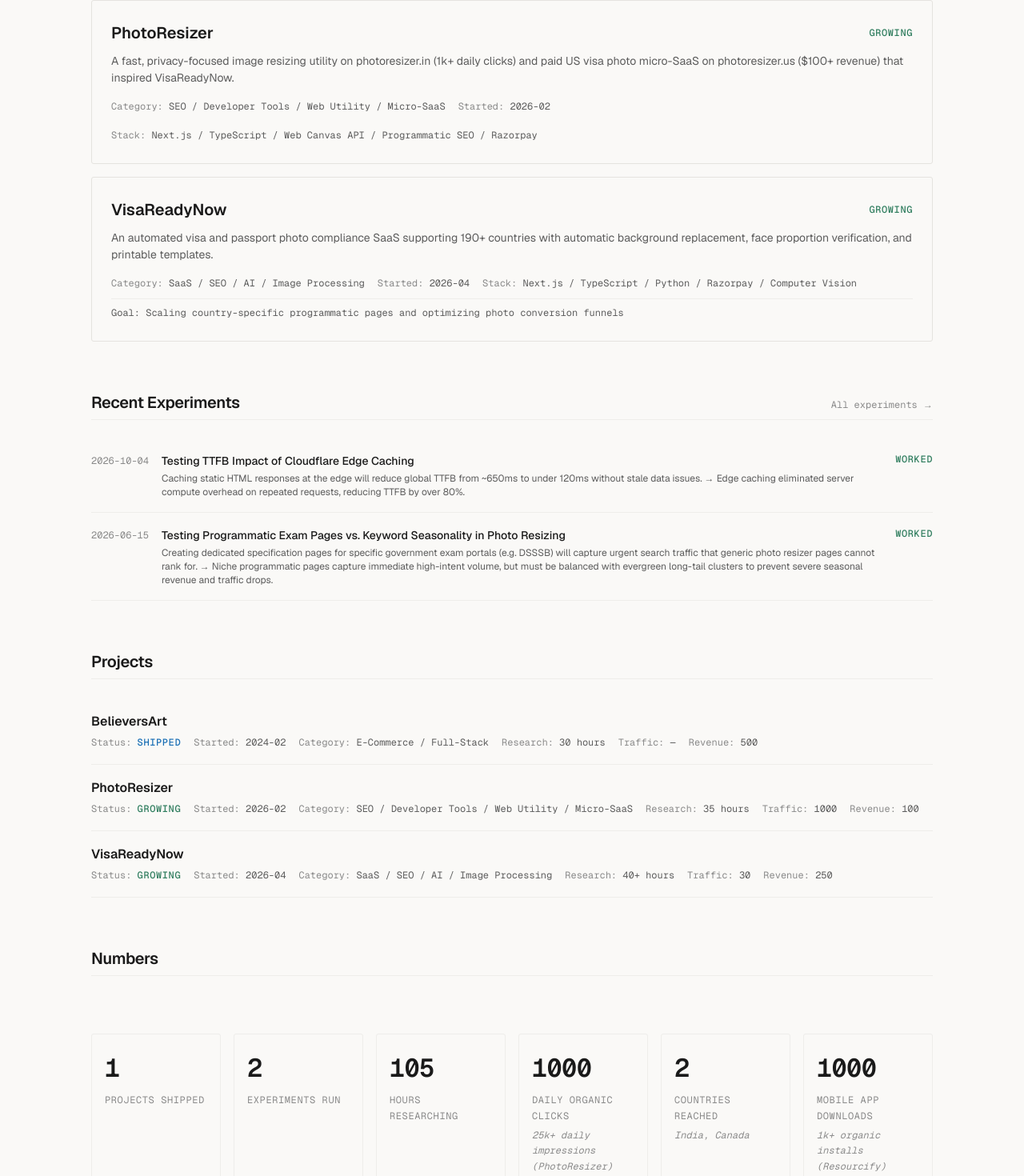
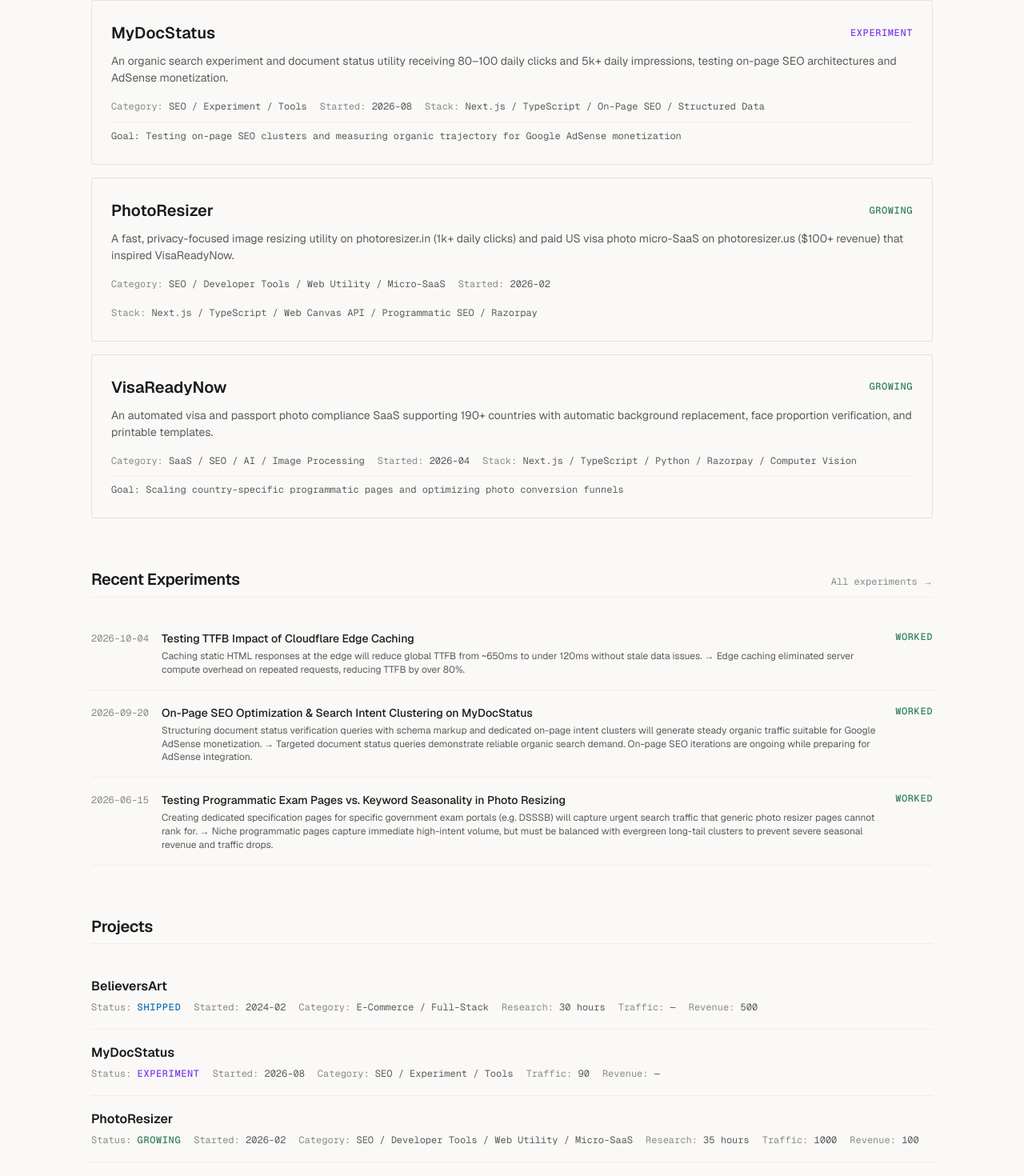
Before and after one commit to sandeepmaddheshiya/sandeepmaddheshiya.me, a Next.js app: page / in a window 1280 px wide. Shown: the part 545-2015 px from the top of the page at 80% size. Built offline with nearby package versions, Linux system fonts and the light colour scheme.

Commit message:
feat: add MyDocStatus project and SEO experiment content with updated metrics and active filters

```diff
--- /dev/null
+++ b/content/experiments/mydocstatus-onpage-seo.mdx
@@ -0,0 +1,36 @@
+---
+title: "On-Page SEO Optimization & Search Intent Clustering on MyDocStatus"
+slug: "mydocstatus-onpage-seo"
+date: "2026-09-20"
+project: "mydocstatus"
+tags:
+  - seo
+  - on-page
+  - growth
+  - monetization
+hypothesis: "Structuring document status verification queries with schema markup and dedicated on-page intent clusters will generate steady organic traffic suitable for Google AdSense monetization."
+change: "Created dedicated static informational landing pages optimized for specific document tracking intents with clear semantic headings and structured markup."
+expected: "Achieve consistent search impressions and grow daily traffic to 100+ clicks/day to prepare for AdSense approval."
+actual: "Traffic reached 80–100 daily clicks and 5k+ daily impressions across search engines. Currently measuring retention and query expansion."
+conclusion: "Targeted document status queries demonstrate reliable organic search demand. On-page SEO iterations are ongoing while preparing for AdSense integration."
+outcome: "worked"
+data:
+  - label: "Daily Clicks"
+    before: 10
+    after: 90
+    unit: "clicks/day"
+  - label: "Daily Impressions"
+    before: 200
+    after: 5000
+    unit: "impressions/day"
+---
+
+## Objective & Setup
+
+MyDocStatus was created to test search intent clustering around document tracking and verification keywords. Instead of relying on paid acquisition, the focus is 100% on technical on-page SEO and structured schema.
+
+## Ongoing Observations
+
+1. **Search Console Growth:** Clicks have scaled to 80–100 per day with over 5,000 daily search impressions.
+2. **On-Page Refinements:** Continuously improving meta titles, content structure, and internal linking to rank for secondary and long-tail keywords.
+3. **Monetization Milestone:** Testing traffic consistency across multiple weeks to establish the baseline needed for Google AdSense submission.
--- a/content/metrics.ts
+++ b/content/metrics.ts
@@ -32,8 +32,8 @@
   {
     key: 'organic_clicks',
     label: 'Daily organic clicks',
-    value: 1000,
-    note: '25k+ daily impressions (PhotoResizer)',
+    value: 1100,
+    note: 'PhotoResizer (1k+), MyDocStatus (80–100), VisaReadyNow (20–40)',
     updatedAt: '2026-10-04',
   },
   {
--- a/content/now.mdx
+++ b/content/now.mdx
@@ -5,11 +5,13 @@
 
 ## Current Projects
 
-- **VisaReadyNow**: Building an automated visa and passport photo compliance tool. Working on automated dimension verification and background cleaning pipelines.
-- **PhotoResizer**: Lightweight image optimization and batch processing tool for web developers.
+- **VisaReadyNow**: Building an automated visa and passport photo compliance tool with manually verified specifications for 190+ countries.
+- **PhotoResizer**: Lightweight image optimization and batch processing tool handling 1,000+ daily clicks on `photoresizer.in`.
+- **MyDocStatus**: Experimental document tracking utility testing on-page SEO architectures, currently receiving 80–100 clicks/day and 5k+ impressions/day.
 
 ## Current Experiments
 
+- Testing on-page SEO content clustering and long-tail query performance on MyDocStatus for AdSense monetization.
 - Testing server-side image processing performance in FastAPI vs Next.js API routes.
 - Experimenting with programmatic SEO page generation architectures with static pre-rendering.
 
--- /dev/null
+++ b/content/projects/mydocstatus.mdx
@@ -0,0 +1,47 @@
+---
+name: MyDocStatus
+slug: mydocstatus
+description: "An organic search experiment and document status utility receiving 80–100 daily clicks and 5k+ daily impressions, testing on-page SEO architectures and AdSense monetization."
+status: experiment
+category:
+  - SEO
+  - Experiment
+  - Tools
+startedAt: "2026-08"
+updatedAt: "2026-10-04"
+url: "https://mydocstatus.com"
+technologies:
+  - Next.js
+  - TypeScript
+  - On-Page SEO
+  - Structured Data
+traffic:
+  value: 90
+  period: "daily organic clicks"
+  note: "80–100 daily clicks, 5k+ daily impressions"
+featured: false
+currentGoal: "Testing on-page SEO clusters and measuring organic trajectory for Google AdSense monetization"
+showMetrics:
+  traffic: true
+  revenue: false
+  users: false
+---
+
+## What is it?
+
+**MyDocStatus** ([mydocstatus.com](https://mydocstatus.com)) is an experimental search-driven utility and informational portal designed to help users track, check, and navigate official document verification workflows.
+
+## Why did I build it?
+
+After observing strong intent-based search queries around document verification timelines and application status checks across search engines, I built **MyDocStatus** to test rapid indexing, search intent clustering, and on-page SEO architectures.
+
+## Current Experimentation & Traffic
+
+- **Organic Traffic:** Actively receiving **80–100 clicks daily** and **5k+ daily search impressions**.
+- **SEO Strategy:** Testing clean on-page semantic hierarchies, schema markup, and long-tail query optimization across high-intent document verification terms.
+- **Monetization Roadmap:** Currently assessing search traffic stability and query depth with the goal of applying for and integrating Google AdSense display monetization.
+
+## What I'm Learning
+
+- On-page technical SEO and clear answer structures help search crawlers index new document queries quickly.
+- Monitoring Search Console daily click trajectories informs whether to expand deep content clusters or iterate on underperforming pages.
--- a/src/app/page.tsx
+++ b/src/app/page.tsx
@@ -13,7 +13,10 @@
   const experiments = getExperiments()
   const computed = getComputedMetrics()
   const activeProjects = projects.filter(
-    (p) => p.status === 'building' || p.status === 'growing'
+    (p) =>
+      p.status === 'building' ||
+      p.status === 'growing' ||
+      p.status === 'experiment'
   )
 
   // Merge computed values into global metrics
--- a/src/lib/content.ts
+++ b/src/lib/content.ts
@@ -59,7 +59,10 @@
 
 export function getActiveProjects(): (Project & { content: string })[] {
   return getProjects().filter(
-    (p) => p.status === 'building' || p.status === 'growing'
+    (p) =>
+      p.status === 'building' ||
+      p.status === 'growing' ||
+      p.status === 'experiment'
   )
 }
 
```
Also changed, not shown: content/timeline.ts (+7 -0 lines).
